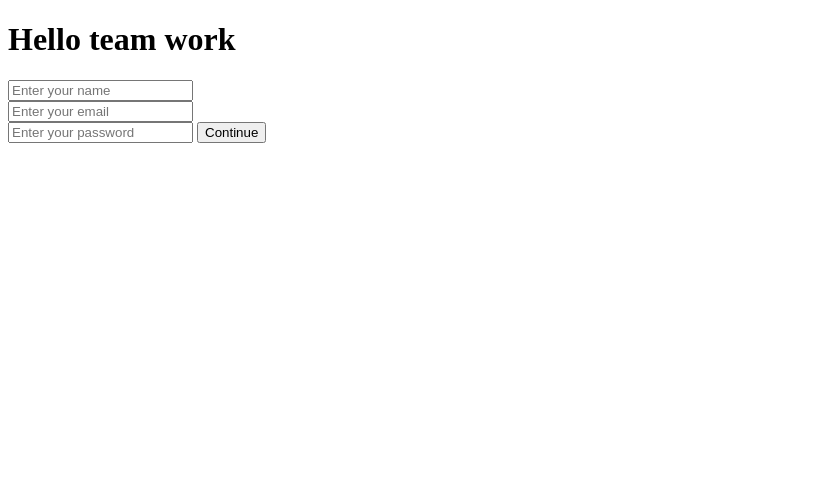
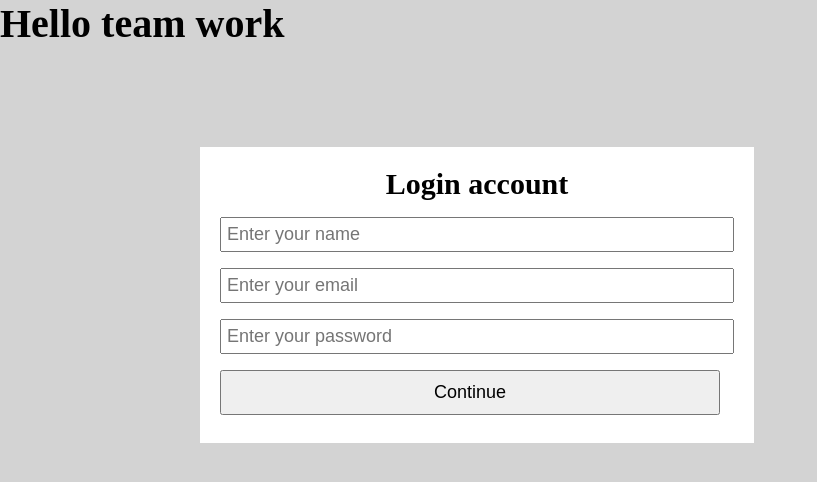
Before and after one commit to Roeurn-007/demo-git-commit, a plain HTML site: page index.html in a window 1280 px wide. Shown: the whole page, without its empty margins (0-817 px from the left). Drawn offline with Linux system fonts and the light colour scheme.

Commit message:
style: add style into index

```diff
--- a/index.html
+++ b/index.html
@@ -3,15 +3,17 @@
 <head>
     <meta charset="UTF-8">
     <meta name="viewport" content="width=device-width, initial-scale=1.0">
+    <link rel="stylesheet" href="/style/style.css">
     <title>Demo Git Commit</title>
 </head>
 <body>
     <h1>Hello team work</h1>
     <div class="form-loging">
         <form >
+            <h2>Login account</h2>
             <input type="text" placeholder="Enter your name"> <br>
             <input type="email" placeholder="Enter your email"><br>
-            <input type="password" placeholder="Enter your password">
+            <input type="password" placeholder="Enter your password"><br>
             <button>Continue</button>
         </form>
     </div>
--- /dev/null
+++ b/style/style.css
@@ -0,0 +1,30 @@
+*{
+    margin: 0;
+}
+body{
+    background: lightgray;
+    font-size: 20px;
+}
+.form-loging{
+    margin: 100px 200px;
+    background: white;
+    padding: 20px;
+    display: inline-block;
+}
+.form-loging form input{
+    font-size: 18px;
+    width: 500px;
+    margin:8px 0;
+    padding: 5px;
+
+}
+.form-loging form button{
+    font-size: 18px;
+    width: 500px;
+    margin:8px 0;
+    padding: 10px;
+}
+h2{
+    text-align: center;
+    margin-bottom: 8px;
+}
```
